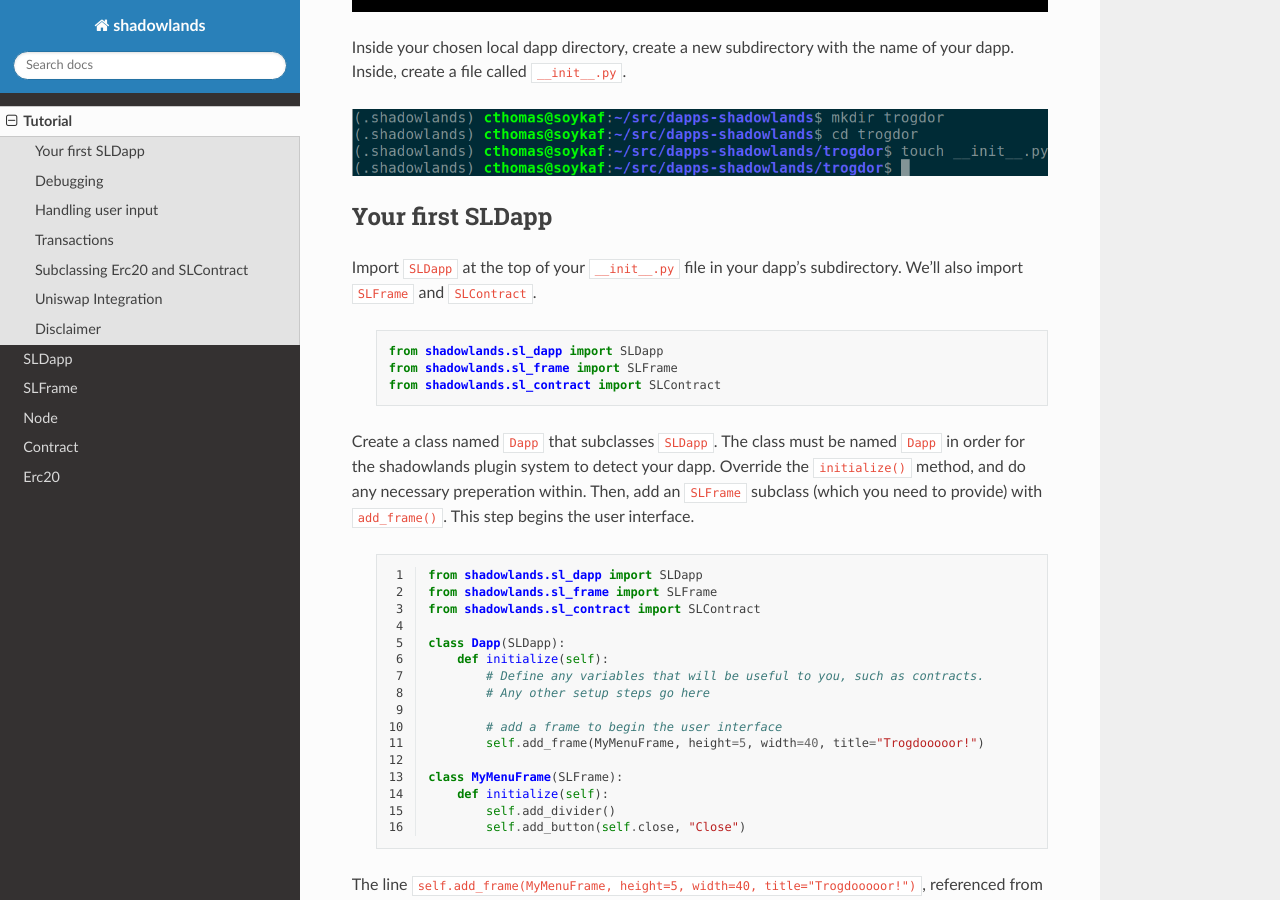
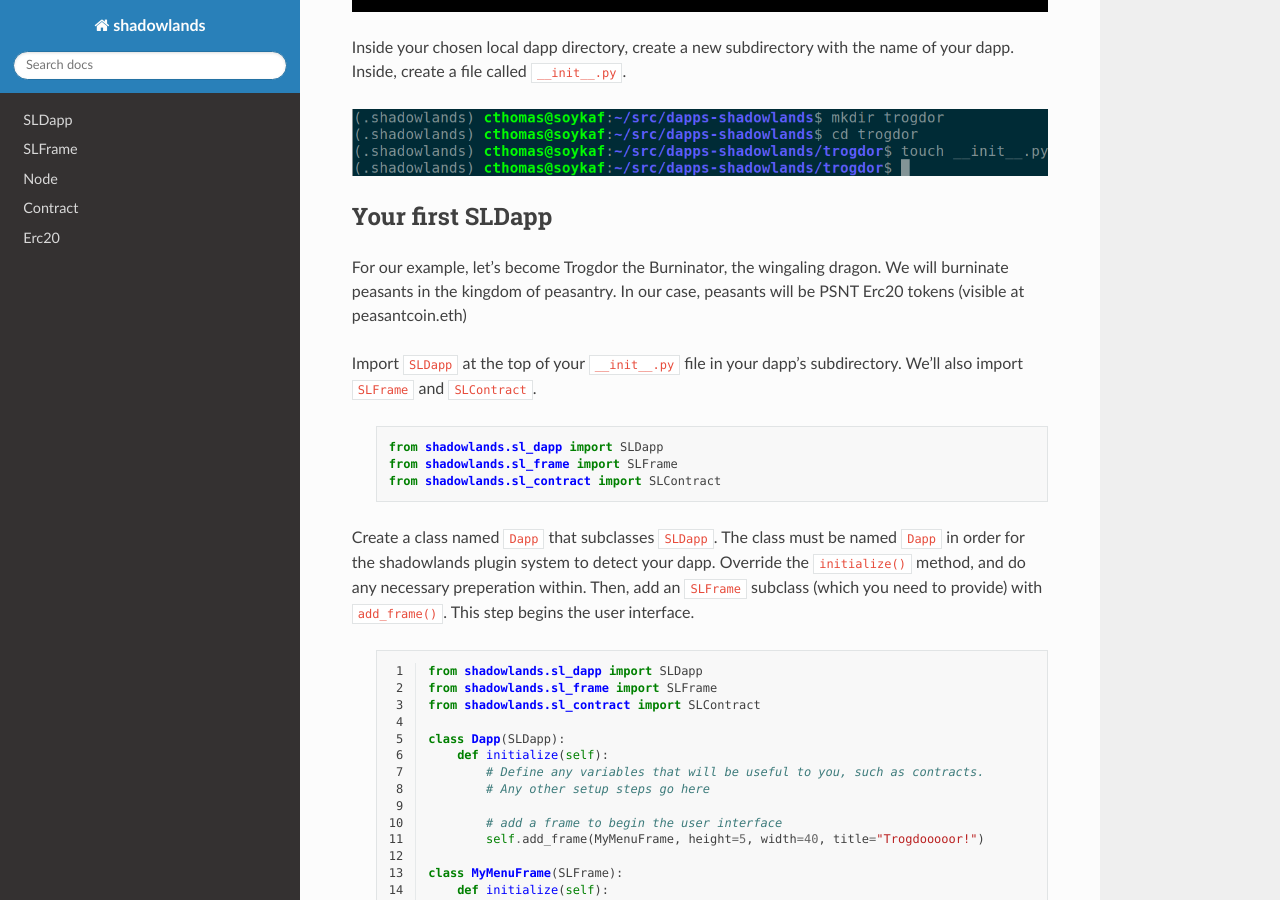
Before and after one commit to kayagoban/shadowlands, a Sphinx documentation site: the page built from docs/Tutorial.rst, in a window 1280 px wide and 900 px high, scrolled down 1095 px. Built offline with Sphinx 7.4.7 and the Read the Docs theme 2.0.0, drawn with Linux system fonts in a browser that asks for light colours; pages that are not in the unit, such as notebooks, are missing from menus.

Commit message:
Rename Quickstart to Tutorial

```diff
--- a/docs/Quickstart.rst
+++ b/docs/Tutorial.rst
@@ -25,6 +25,9 @@
 
 Your first SLDapp
 -----------------
+
+For our example, let's become Trogdor the Burninator, the wingaling dragon.
+We will burninate peasants in the kingdom of peasantry.  In our case, peasants will be PSNT Erc20 tokens (visible at peasantcoin.eth)
 
 Import ``SLDapp`` at the top of your ``__init__.py`` file in your dapp's subdirectory. We'll also import ``SLFrame`` and ``SLContract``.
 
```
